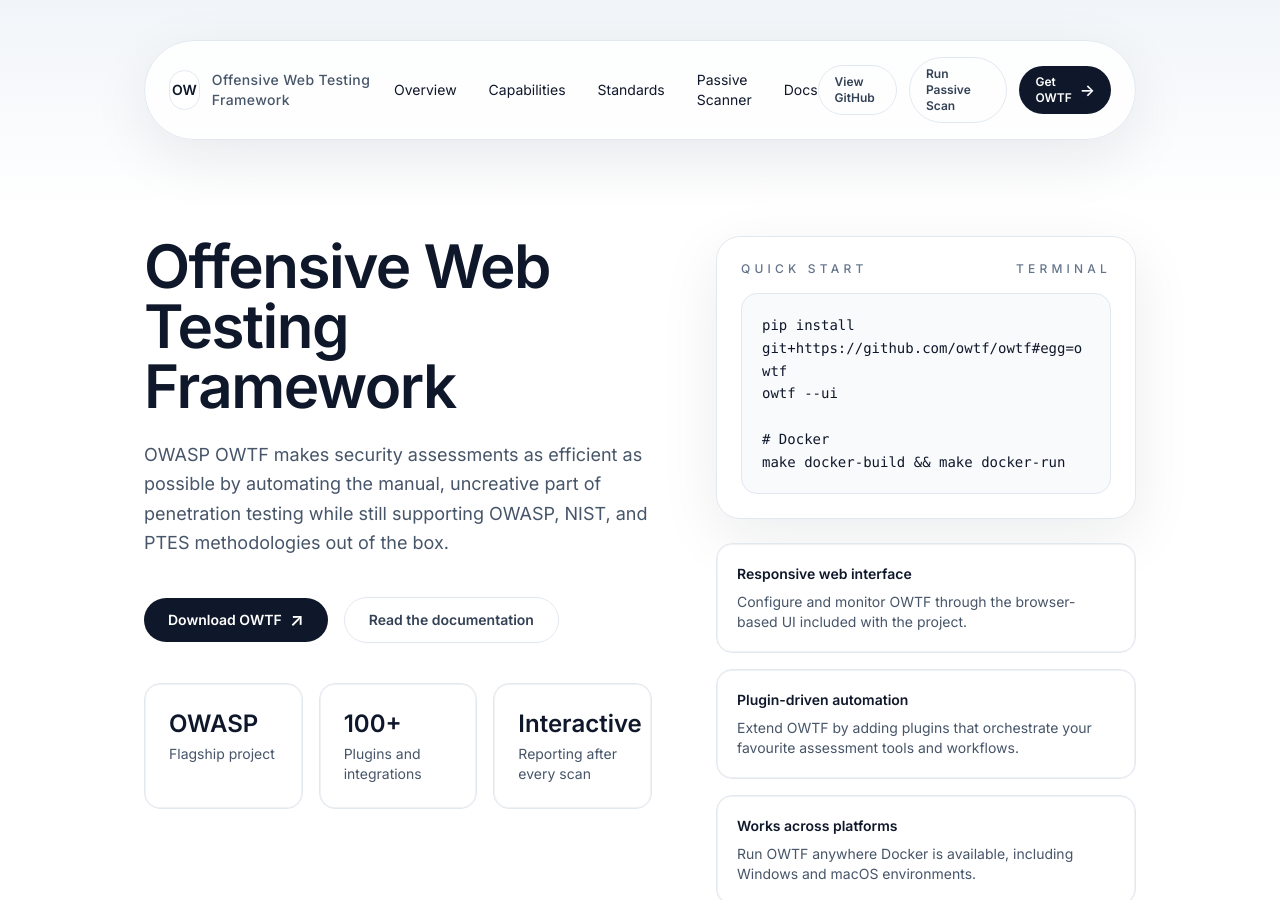
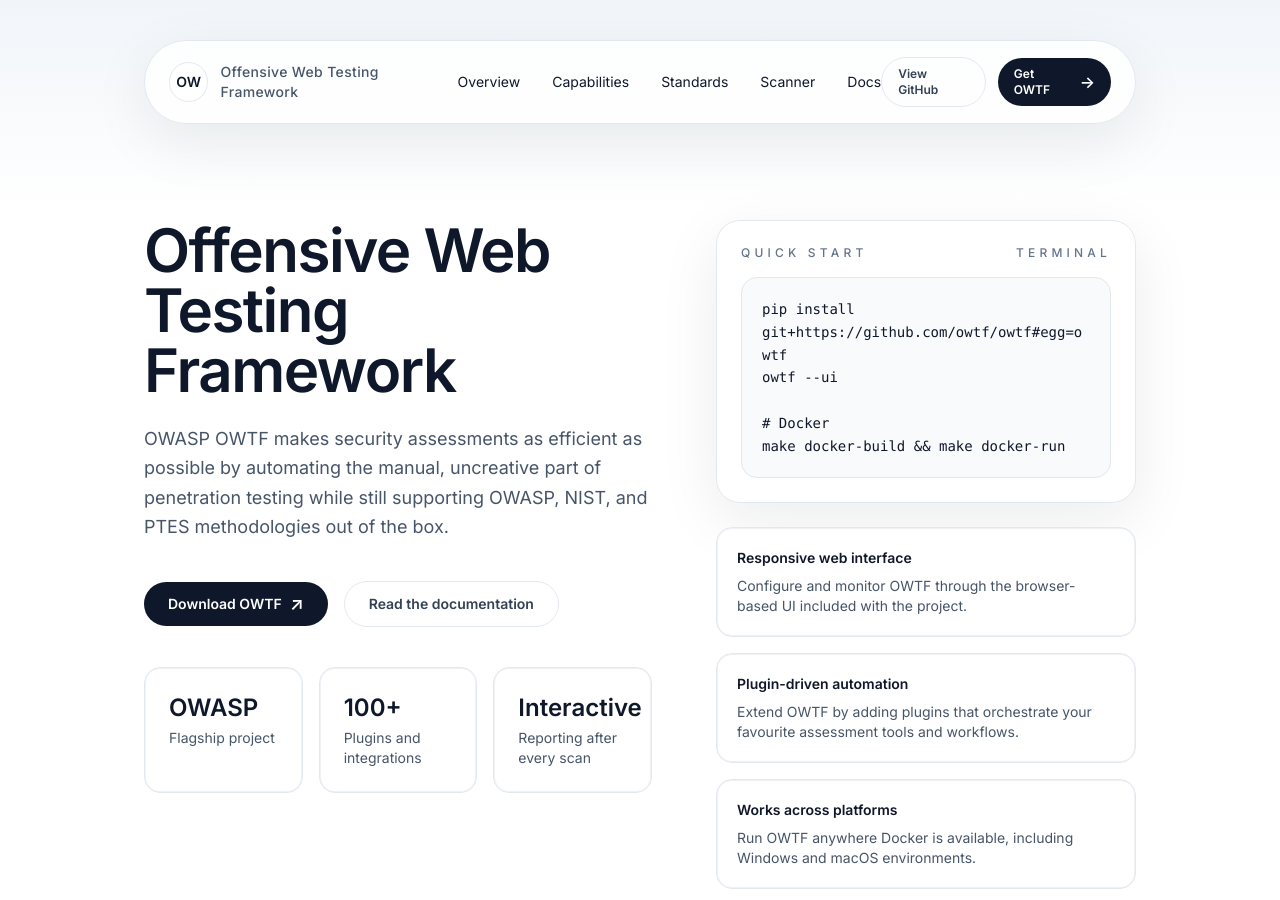
Before and after one commit to owtf/owtf.github.io, a Jekyll site: the page built from index.html, in a window 1280 px wide and 900 px high. Built offline with Jekyll 4.4.1, drawn with Linux system fonts in a browser that asks for light colours.

Commit message:
ui: simplify header scanner navigation

```diff
--- a/_includes/header.html
+++ b/_includes/header.html
@@ -1,6 +1,6 @@
 <header class="section-container pt-10"><nav class="flex items-center justify-between rounded-full border border-slate-200 bg-white/80 px-6 py-4 shadow-card backdrop-blur"><a class="flex items-center gap-3" href="/"><span class="flex h-10 w-10 items-center justify-center rounded-full border border-slate-200 bg-white text-sm font-semibold text-slate-900">OW</span><span class="hidden text-sm font-medium tracking-wide text-slate-600 sm:inline">Offensive Web Testing Framework</span></a><div class="hidden items-center gap-8 text-sm text-slate-600 md:flex">
-<a href="#overview" class="transition hover:text-slate-900">Overview</a><a href="#capabilities" class="transition hover:text-slate-900">Capabilities</a><a href="#standards" class="transition hover:text-slate-900">Standards</a><a href="/passive-scanner/" class="transition hover:text-slate-900">Passive Scanner</a><a href="https://owtf.readthedocs.io/en/develop/" class="transition hover:text-slate-900">Docs</a>
+<a href="#overview" class="transition hover:text-slate-900">Overview</a><a href="#capabilities" class="transition hover:text-slate-900">Capabilities</a><a href="#standards" class="transition hover:text-slate-900">Standards</a><a href="/passive-scanner/" class="transition hover:text-slate-900">Scanner</a><a href="https://owtf.readthedocs.io/en/develop/" class="transition hover:text-slate-900">Docs</a>
 </div>
 <div class="flex items-center gap-3">
-<a href="https://github.com/owtf/owtf" class="hidden rounded-full border border-slate-200 px-4 py-2 text-xs font-semibold text-slate-700 transition hover:border-slate-300 hover:text-slate-900 lg:inline-flex">View GitHub</a><a href="/passive-scanner/" class="hidden rounded-full border border-slate-200 px-4 py-2 text-xs font-semibold text-slate-700 transition hover:border-slate-300 hover:text-slate-900 lg:inline-flex">Run Passive Scan</a><a href="https://github.com/owtf/owtf/releases" class="inline-flex items-center gap-2 rounded-full bg-slate-900 px-4 py-2 text-xs font-semibold text-white transition hover:bg-slate-700">Get OWTF<span class="text-base leading-none">&rarr;</span></a>
+<a href="https://github.com/owtf/owtf" class="hidden rounded-full border border-slate-200 px-4 py-2 text-xs font-semibold text-slate-700 transition hover:border-slate-300 hover:text-slate-900 lg:inline-flex">View GitHub</a><a href="https://github.com/owtf/owtf/releases" class="inline-flex items-center gap-2 rounded-full bg-slate-900 px-4 py-2 text-xs font-semibold text-white transition hover:bg-slate-700">Get OWTF<span class="text-base leading-none">&rarr;</span></a>
 </div></nav></header>
```
